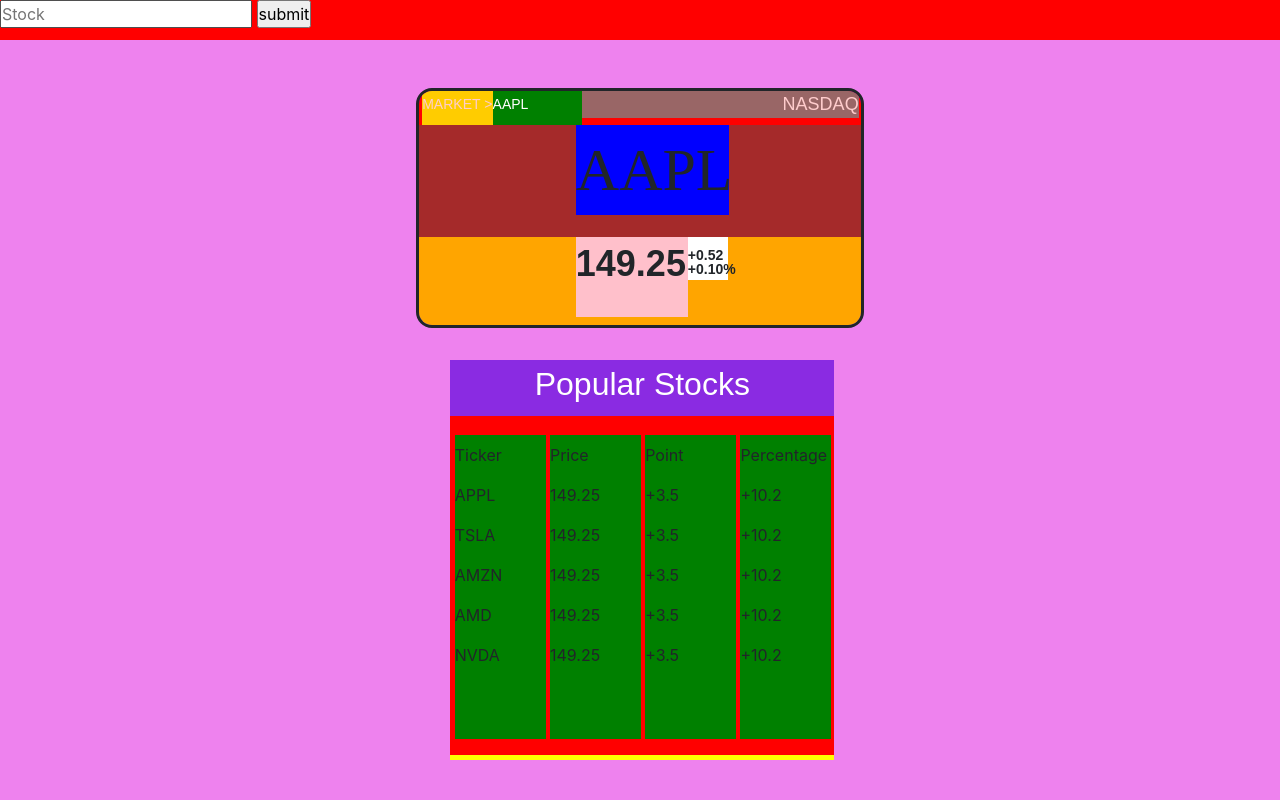
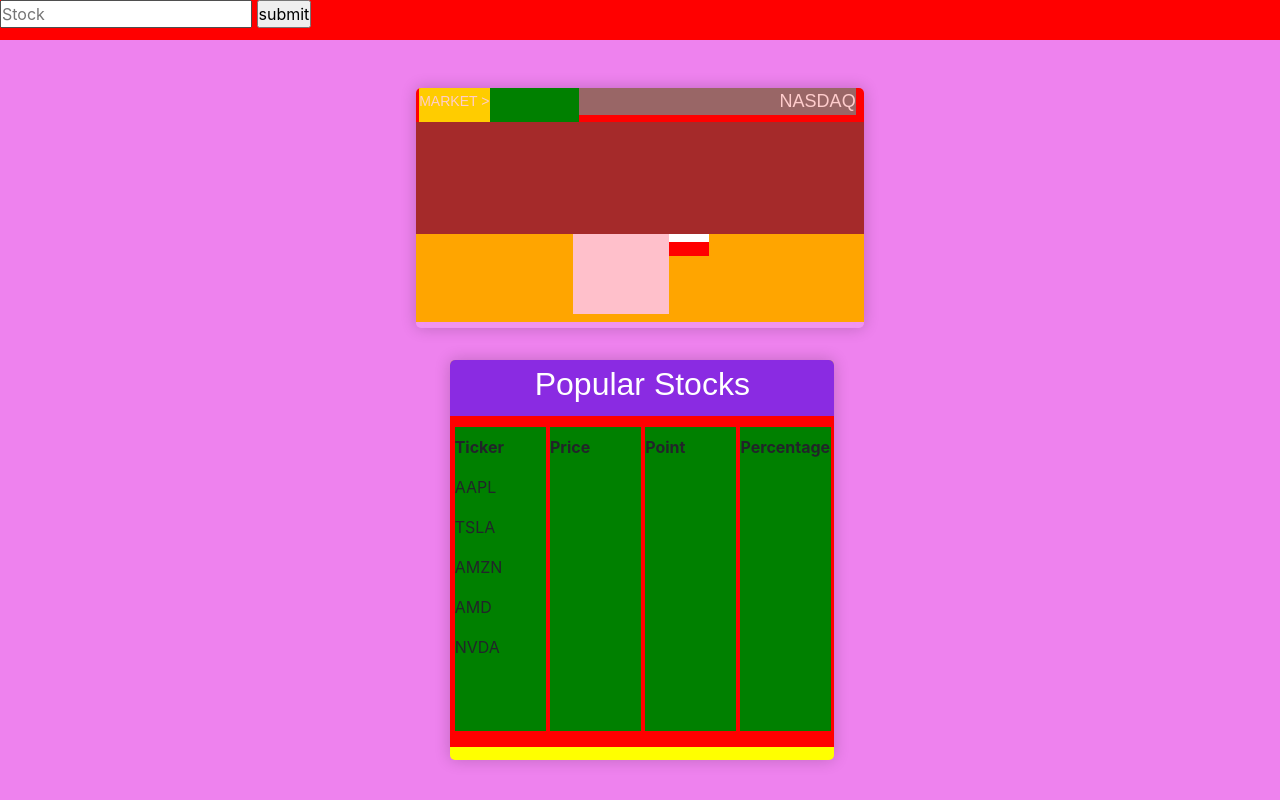
Before and after one commit to NasserMughrabi/stocks_api, a Django app: template stocks_project/stocks/templates/stocks/index.html in a window 1280 px wide. Run offline with Django 3.2, Linux system fonts and the light colour scheme; the template is opened without the code that fills it, so the values that code supplies are empty; some libraries are stand-ins or nearby versions.

Commit message:
more styling added

```diff
--- a/stocks_project/stocks/static/stocks/index.js
+++ b/stocks_project/stocks/static/stocks/index.js
@@ -1,16 +1,41 @@
+var submit = null;
+
 document.addEventListener('DOMContentLoaded', function () {
 
+    fetchStockData('AAPL');
+    fetchPopStocks();
+    document.querySelector('#AAPL').addEventListener('click', ()=> fetchStockData('AAPL'));
+    document.querySelector('#TSLA').addEventListener('click', ()=>  fetchStockData('TSLA'));
+    document.querySelector('#AMZN').addEventListener('click',  ()=> fetchStockData('AMZN'));
+    document.querySelector('#AMD').addEventListener('click', ()=> fetchStockData('AMD'));
+    document.querySelector('#NVDA').addEventListener('click', ()=> fetchStockData('NVDA'));
+
+    // setInterval(fetchPopStocks, 500);
     // const defaultInterval = setInterval(fetchStockData, 500);
     document.querySelector('form').onsubmit = function() {
 
         // clearInterval(defaultInterval);
-        setInterval(fetchStockData, 500);
+        // if(submit){
+        //     console.log('here');
+        //     clearInterval(submit);
+        // }
+        // setTimeout(function(){}, 500);
+        let stock = document.querySelector('#stock').value;
+        if(stock){
+            stock = stock.toUpperCase();
+        }else {
+            stock = 'AAPL';
+        }
+        // while(true){
+        fetchStockData(stock);
+        // }
+        // submit = setInterval(function(){fetchStockData(stock);}, 500);
+        // clearInterval(submit);
         return false;
-
     }
 });
 
-function fetchStockData(){
+function fetchStockData(stock){
     const options = {
         method: 'GET',
         headers: {
@@ -19,13 +44,6 @@
         }
     };
 
-    let stock = document.querySelector('#stock').value;
-    if(stock){
-        stock = stock.toUpperCase();
-    }else {
-        stock = 'AMD';
-    }
-
 
     fetch(`https://realstonks.p.rapidapi.com/${stock}`, options)
         .then(response => response.json())
@@ -33,7 +51,7 @@
             // call this function every two seconds
             display_stock_data(data, stock);
         })
-        .catch(err => console.error(err));
+        .catch(err => alert('Invalid stock ticker'));
 
     return false;
 }
@@ -49,27 +67,67 @@
     const current_stock_color = decide_color(change_point);
     // if the color is green, add plus to the start of the percentage and point numbers
     let plus = '';
-    if(current_stock_color === '#08F6B5'){ // if color is green
+    if(current_stock_color === '#11DF44'){ // if color is green
         plus = '+';
     }
 
-    document.querySelector('#stock-ticker').innerHTML = stockName;
-    document.querySelector('#price-div').innerHTML = price;
-    document.querySelector('#perc-div').innerHTML = plus + change_percentage + '%';
-    document.querySelector('#points-div').innerHTML = plus + change_point;
-    document.querySelector('#stock-fullname').innerHTML = stockName;
-    document.querySelector('#stock-ETF').innerHTML = 'NASDAQ';
-    document.querySelector('#stock-name').innerHTML = (stockName);
+    document.querySelector('#name-ticker').innerHTML = stockName;
+    document.querySelector('#price').innerHTML = price;
+    document.querySelector('#percentage').innerHTML = plus + change_percentage + '%';
+    document.querySelector('#points').innerHTML = plus + change_point;
+    document.querySelector('#stock-name-div').innerHTML = stockName;
 
-    document.querySelector('#price-div').style.color = current_stock_color;
-    document.querySelector('#perc-div').style.color = current_stock_color;
-    document.querySelector('#points-div').style.color = current_stock_color;
+    document.querySelector('#price').style.color = current_stock_color;
+    document.querySelector('#percentage').style.color = current_stock_color;
+    document.querySelector('#points').style.color = current_stock_color;
 }
 
+function fetchPopStocks(){
+    const options = {
+        method: 'GET',
+        headers: {
+            'X-RapidAPI-Host': 'realstonks.p.rapidapi.com',
+            'X-RapidAPI-Key': 'b55775101cmshf7a0fdee78a5340p11b6b4jsnc627709db9a2'
+        }
+    };
+
+    var popStocks = new Array('AAPL', 'TSLA', 'AMZN', 'AMD', 'NVDA');
+    popStocks.forEach( popStock => {
+        fetch(`https://realstonks.p.rapidapi.com/${popStock}`, options)
+        .then(response => response.json())
+        .then(data => {
+            // call this function every two seconds
+            display_pop_stocks(data, popStock);
+        })
+        .catch(err => alert('Invalid stock ticker'));//console.error(err)
+
+        return false;
+    });
+
+}
+
+function display_pop_stocks(stockData, stockName){
+
+    const price = stockData.price.toFixed(2);
+    const change_percentage = stockData.change_percentage;
+    const change_point = stockData.change_point;
+    const total_vol = stockData.total_vol;
+
+    const current_stock_color = decide_color(change_point);
+    // if the color is green, add plus to the start of the percentage and point numbers
+    let plus = '';
+    if(current_stock_color === '#11DF44'){ // if color is green
+        plus = '+';
+    }
+
+    document.querySelector(`#${stockName}-price`).innerHTML = price;
+    document.querySelector(`#${stockName}-perc`).innerHTML = plus + change_percentage + '%';
+    document.querySelector(`#${stockName}-points`).innerHTML = plus + change_point;
+}
 
 function decide_color(dataAttribute){
     if(dataAttribute > 0){
-        return '#08F6B5';
+        return '#11DF44';
     } else if (dataAttribute === 0){
         return 'white';
     }else {
--- a/stocks_project/stocks/static/stocks/styles.css
+++ b/stocks_project/stocks/static/stocks/styles.css
@@ -2,6 +2,7 @@
     margin: 0%;
     padding: 0%;
     box-sizing: border-box;
+    cursor: default;
 }
 
 body{
@@ -31,9 +32,19 @@
     width: 35vw;
     margin-top: 3rem;
     padding: 0%;
-    border-style: solid;
+    /* outline-style: solid;
+    outline-width: 0.1rem; */
     border-radius: 1rem;
+    outline-offset: 0.1rem;
     overflow: hidden;
+
+    /* width: 30rem;
+    height: 20rem; */
+    box-shadow: 0 0 1rem 0 rgba(0, 0, 0, .2);
+    border-radius: 5px;
+    background-color: rgba(255, 255, 255, .15);
+
+    backdrop-filter: blur(5px);
 }
 
 #container-header{
@@ -97,6 +108,7 @@
     font-family: OpenSans-Light;
     font-size: 60px;
     font-weight: 400;
+    color: white;
 }
 
 #stock-price-data{
@@ -108,14 +120,13 @@
 #price{
     background-color: pink;
     text-align: left;
-    width: 7rem;
+    min-width: 6rem;
     height: 5rem;
     float: left;
     margin-left: 9.8rem;
     font-family: OpenSans-Regular, PingFangSC-Regular, Arial, Helvetica, Microsoft YaHei, sans-serif;
     font-size: 36px;
     font-weight: bold
-
 }
 
 #points-percentage{
@@ -127,15 +138,16 @@
     font-weight: bold;
     padding-top: 0.5rem;
     text-align: left;
+    margin-left: 0.0rem;
 }
 
 #points{
-    /* background-color: red; */
+    background-color: red;
     height: 0.9rem;
 }
 
 #percentage{
-    /* background-color: blue; */
+    background-color: blue;
 }
 
 
@@ -146,14 +158,41 @@
     width: 30vw;
     margin-top: 2rem;
     margin-left: 35.18%;
-    /* border-style: solid; */
-    /* border-radius: 1rem; */
-    /* overflow: hidden; */
+    /* outline-style: solid; */
+    border-radius: 1rem;
+    outline-offset: 0.1rem;
+    overflow: hidden;
+    box-shadow: 0 0 1rem 0 rgba(0, 0, 0, .2);
+    border-radius: 5px;
+    background-color: rgba(255, 255, 255, .15);
+
+    backdrop-filter: blur(5px);
 }
 
+.pop-stocks-titles{
+    font-weight: bold;
+}
+
+#AAPL,
+#TSLA,
+#AMZN,
+#AMD,
+#NVDA
+{
+    cursor: pointer;
+}
+
+#AAPL:hover,
+#TSLA:hover,
+#AMZN:hover,
+#AMD:hover,
+#NVDA:hover{
+    color: white;
+}
 
 .popular-stocks{
     background-color: yellow;
+
 }
 
 .pop-stocks-header{
@@ -178,7 +217,7 @@
 
 ul li{
     background-color: green;
-    margin-top: 1.2rem;
+    margin-top: 0.7rem;
     height: 38vh;
     width: 7.1vw;
     float: left;
@@ -188,36 +227,3 @@
     text-align: left;
 
 }
-
-#container-header {
-    /* background-color: green; */
-    /* min-height: 5vh;
-    min-width: 100vw; */
-}
-
-#container-data {
-    /* background-color: yellow; */
-    /* min-height: 50vh;
-    min-width: 100vw;
-    display: flex; */
-}
-
-#left-div{
-    /* background-color: red; */
-    /* min-width: 50vw; */
-}
-
-#right-div{
-    /* background-color: olivedrab; */
-    /* min-width: 50vw; */
-}
-
-#stock-titles{
-    /* background-color: aqua; */
-    /* height: 25vh; */
-}
-
-#stock-data{
-    /* background-color: orange; */
-    /* height: 25vh; */
-}
--- a/stocks_project/stocks/templates/stocks/index.html
+++ b/stocks_project/stocks/templates/stocks/index.html
@@ -13,14 +13,14 @@
     <div class="container">
         <div id="container-header">
             <div id="market-div">MARKET &gt;</div>
-            <div id="stock-name-div">AAPL</div>
+            <div id="stock-name-div"></div>
             <div id="stock-ETF-div">NASDAQ</div>
         </div>
         <div id="container-body">
-            <div id="stock-ticker-div"><div id="name-ticker">AAPL</div></div>
+            <div id="stock-ticker-div"><div id="name-ticker"></div></div>
             <div id="stock-price-data">
-                <div id="price">149.25</div>
-                <div id="points-percentage"><div id="points">+0.52</div><div id="percentage">+0.10%</div></div>
+                <div id="price"></div>
+                <div id="points-percentage"><div id="points"></div><div id="percentage"></div></div>
             </div>
         </div>
     </div>
@@ -28,10 +28,10 @@
         <header class="pop-stocks-header">popular stocks</header>
         <div class="pop-stocks">
             <ul>
-                <li><div>Ticker</div><div>APPL</div><div>TSLA</div><div>AMZN</div><div>AMD</div><div>NVDA</div></li>
-                <li><div>Price</div><div>149.25</div><div>149.25</div><div>149.25</div><div>149.25</div><div>149.25</div></li>
-                <li><div>Point</div><div>+3.5</div><div>+3.5</div><div>+3.5</div><div>+3.5</div><div>+3.5</div></li>
-                <li><div>Percentage</div><div>+10.2</div><div>+10.2</div><div>+10.2</div><div>+10.2</div><div>+10.2</div></li>
+                <li><div class="pop-stocks-titles">Ticker</div><div id="AAPL">AAPL</div><div id="TSLA">TSLA</div><div id="AMZN">AMZN</div><div id="AMD">AMD</div><div id="NVDA">NVDA</div></li>
+                <li><div class="pop-stocks-titles">Price</div><div id="AAPL-price"></div><div id="TSLA-price"></div><div id="AMZN-price"></div><div id="AMD-price"></div><div id="NVDA-price"></div></li>
+                <li><div class="pop-stocks-titles">Point</div><div id="AAPL-points"></div><div id="TSLA-points"></div><div id="AMZN-points"></div><div id="AMD-points"></div><div id="NVDA-points"></div></li>
+                <li><div class="pop-stocks-titles">Percentage</div><div id="AAPL-perc"></div><div id="TSLA-perc"></div><div id="AMZN-perc"></div><div id="AMD-perc"></div><div id="NVDA-perc"></div></li>
             </ul>
         </div>
     </div>
```
